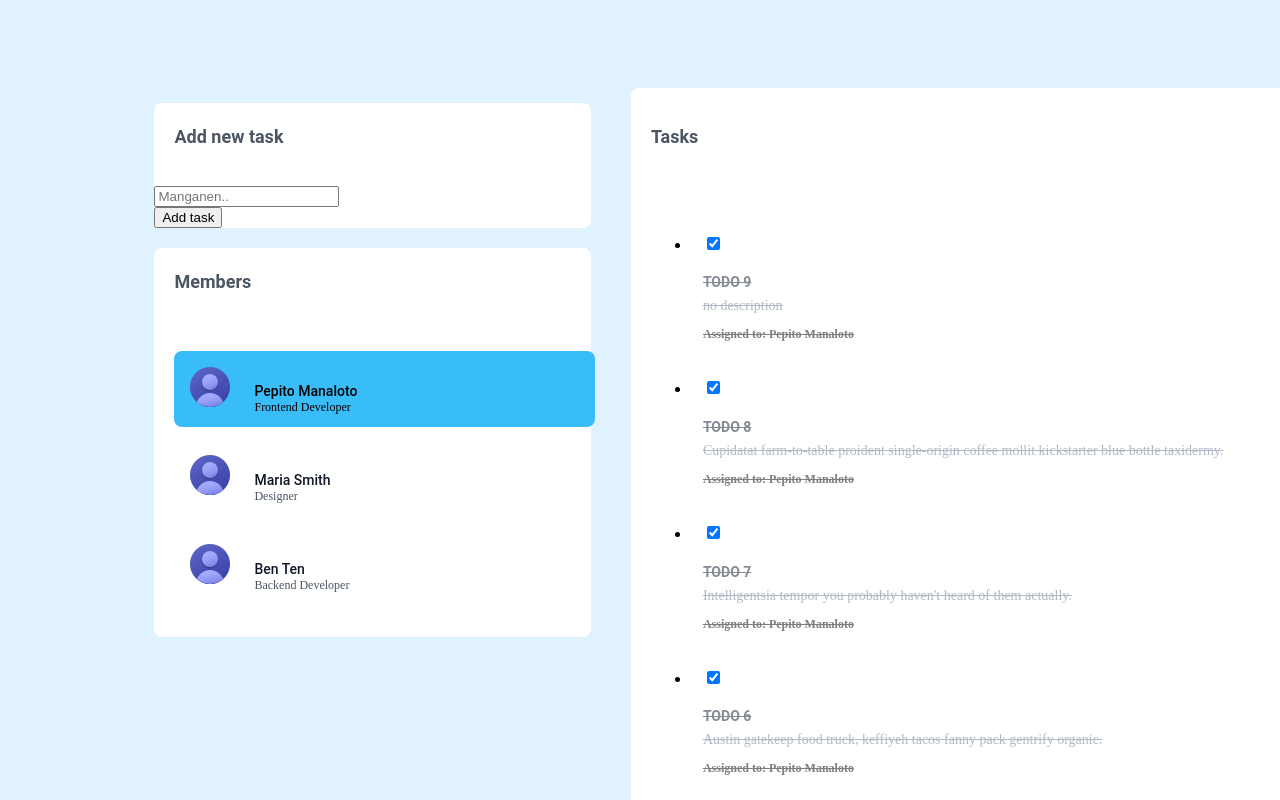
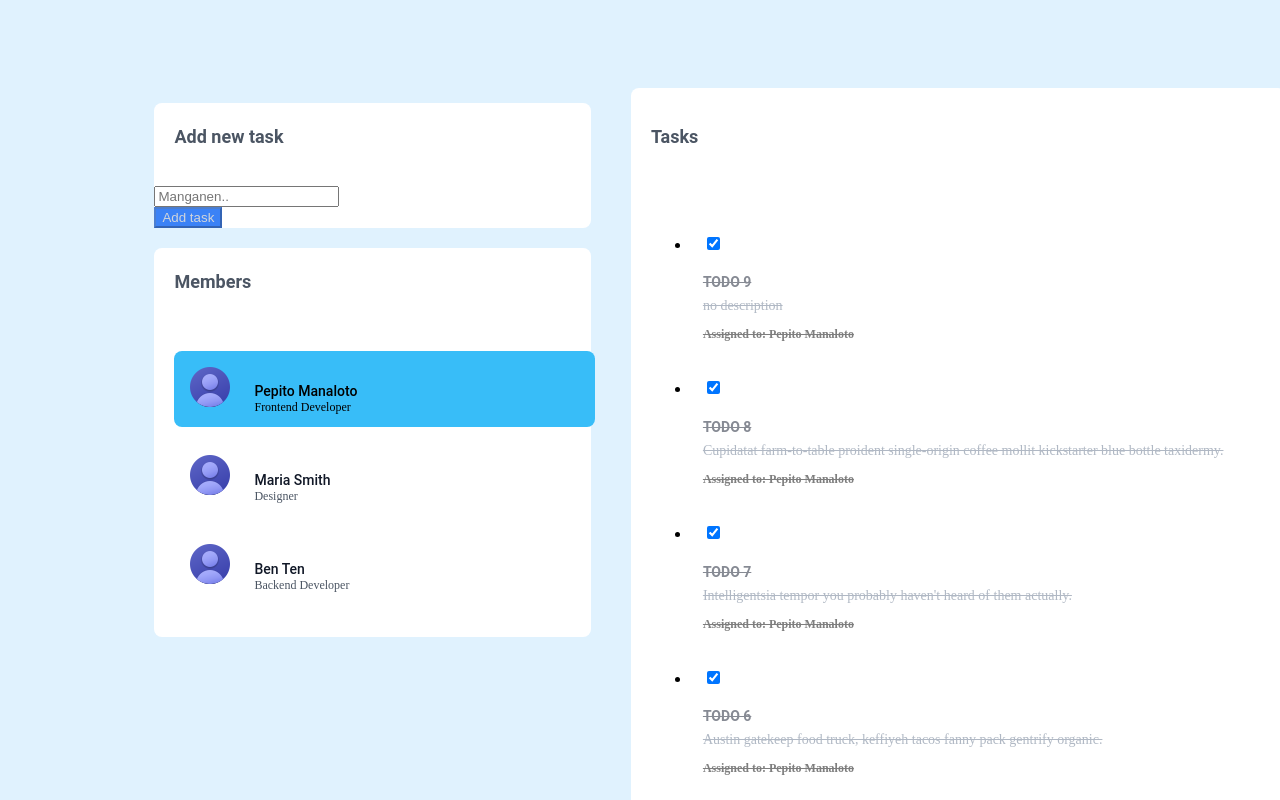
Before and after one commit to reeceballano/taskmaker, a Vue app: page / in a window 1280 px wide. Shown: the top 800 px of the page. Built offline with nearby package versions, Linux system fonts and the light colour scheme; the HTML template or start-up script is replaced by a standard one.

Commit message:
added button disable state

```diff
--- a/src/components/Button.vue
+++ b/src/components/Button.vue
@@ -1,8 +1,10 @@
 <template>
     <div class="flex justify-center px-5 pb-5">
         <button
-            class="block bg-blue-700 w-full p-4 rounded shadow-lg text-white hover:bg-blue-800 transition ease-out"
+            :class="isDisabled ? 'is-disabled' : ''"
+            class="cursor-pointer block bg-blue-700 w-full p-4 rounded shadow-lg text-white hover:bg-blue-800 active:bg-blue-900 transition ease-out"
             @click="handleOnclick"
+            :disabled="isDisabled"
         >
             {{text}}
         </button>
@@ -10,15 +12,29 @@
 </template>
 
 <script setup>
-const { text } = defineProps({
+import { toRef, computed } from 'vue';
+
+const props = defineProps({
     text: {
         type: String,
         default: 'Button Text'
+    },
+    isDisabled: {
+        type: Boolean,
+        default: true
     }
 })
+
 const emits = defineEmits(['handleOnclick']);
 
 const handleOnclick = () => {
     emits('handleOnclick');
 }
+
 </script>
+
+<style scoped>
+    .is-disabled {
+        @apply cursor-not-allowed hover:bg-blue-500 hover:text-gray-300 bg-blue-500 text-gray-300
+    }
+</style>
--- a/src/components/Input.vue
+++ b/src/components/Input.vue
@@ -6,7 +6,7 @@
             :placeholder="placeholder"
             :value="modelValue"
             :id="id"
-            @change="$emit('update:modelValue', $event.target.value)"
+            @keyup="$emit('update:modelValue', $event.target.value)"
         >
     </div>
 </template>
--- a/src/views/HomeView.vue
+++ b/src/views/HomeView.vue
@@ -4,7 +4,7 @@
         <Sidebar>
             <Widget title="Add new task">
                 <Input id="newTodo" placeholder="Manganen.." v-model="newTodo"/>
-                <Button @handleOnclick="addTask" text="Add task" />
+                <Button :isDisabled="isDisabled" @handleOnclick="addTask" text="Add task" />
             </Widget>
 
             <Widget title="Members">
@@ -41,7 +41,7 @@
 
 <script setup>
 
-    import { ref, provide, inject, computed } from 'vue';
+    import { ref, provide, inject, computed, watch } from 'vue';
     import Todos from '../components/Todos.vue';
     import Todo from '../components/Todo.vue';
     import Profiles from '../components/Profiles.vue';
@@ -59,18 +59,22 @@
 
 
     const data = inject('todos');
-
     const addTodo = inject('addTodo');
-
     const deleteTodo = inject('deleteTodo');
-
     const activeTab = ref(0);
 
     provide('tab', activeTab);
 
     const newTodo = ref('');
+    const isDisabled = ref(true);
 
-    const focus = ref(null);
+    watch(newTodo, () => {
+        if(Number(newTodo.value.length) >= 3) {
+            isDisabled.value = false
+        } else {
+            isDisabled.value = true;
+        }
+    })
 
     const users = [
         {id: 1, name: 'Pepito Manaloto', position: 'Frontend Developer' },
```
